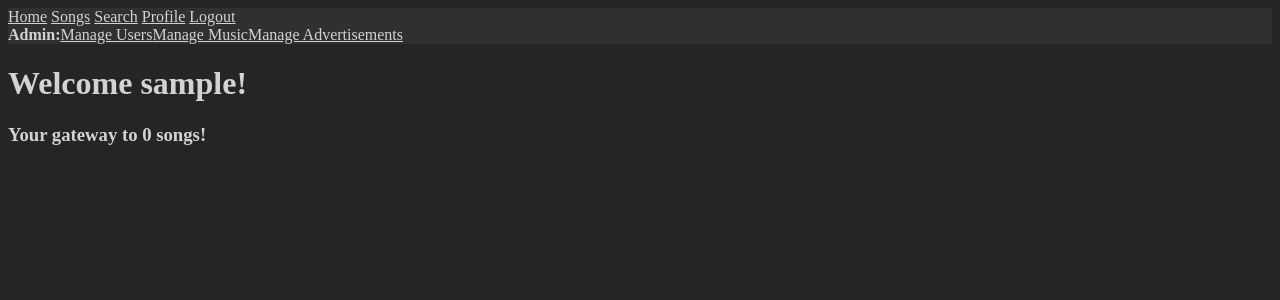
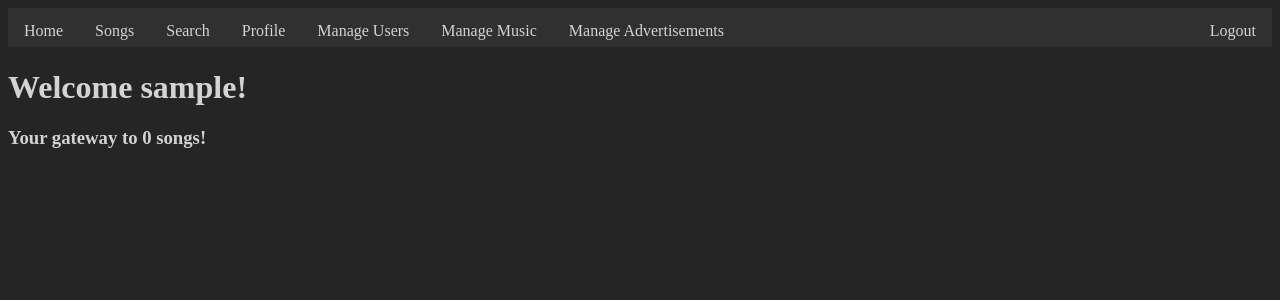
Before and after one commit to alexs2112/CPSC471_Spoofy, a PHP site: page /index.php in a window 1280 px wide. Shown: the top 300 px of the page. Run offline with PHP 8.4, Linux system fonts and the light colour scheme; the visitor is signed in with stand-in values (Sample User, id 1); data that the repository does not hold is empty.

Commit message:
menubar glowup

```diff
--- a/Spoofy/modules/menubar.php
+++ b/Spoofy/modules/menubar.php
@@ -10,24 +10,20 @@ echo '<li><a href="/music/search.php">Search</a>&nbsp';
 
 if (isset($_SESSION["LoggedIn"]) && $_SESSION["LoggedIn"]) {
     echo "<li><td><a href='/user/profile.php?UserID=" . $_SESSION['UserID'] . "'>Profile</a>&nbsp</td>";
-    echo '<li><a href="/user/logout.php">Logout</a>&nbsp';
+    echo '<li style="float:right"><a href="/user/logout.php">Logout</a>&nbsp';
 } else {
     echo '<li><a href="/user/login.php">Login</a>&nbsp';
     echo '<li><a href="/user/register.php">Register</a>&nbsp';
 }
 
-echo '</ul>';
-
 // Admin Menubar
 if (isset($_SESSION["LoggedIn"]) && $_SESSION["LoggedIn"] && $_SESSION["Admin"]) {
     echo '
-    <ul class="topnav">
-        <li><a><strong>Admin:</strong></a>
-        <li><a href="/admin/manage_users.php">Manage Users</a>
-        <li><a href="/admin/manage_songs.php">Manage Music</a>
-        <li><a href="/admin/manage_ads.php">Manage Advertisements</a>
-    </ul>';
+        <li><a href="/admin/manage_users.php">Manage Users</a>&nbsp
+        <li><a href="/admin/manage_songs.php">Manage Music</a>&nbsp
+        <li><a href="/admin/manage_ads.php">Manage Advertisements</a>&nbsp';
 }
+echo '</ul>';
 
 // Song Queue
 if (isset($_SESSION["Queue"]) && $_SESSION["Queue"] != null) {
--- a/Spoofy/styles/style.css
+++ b/Spoofy/styles/style.css
@@ -2,7 +2,6 @@
 body {
     background-color: #252526;
     color: lightgrey;
-    text-decoration: none;
 }
 
 /*global text*/
@@ -19,6 +18,8 @@ ul {
     padding: 0;
     overflow: hidden;
     background-color: #303031;
+    width: 100%;
+    height: 5%;
 }
 
 /*menu bar text placement*/
@@ -26,8 +27,17 @@ li {
     float: left;
 }
 
+/*menu bar text*/
+li a {
+    display: block;
+    color: lightgrey;
+    text-align: center;
+    padding: 14px 16px;
+    text-decoration: none;
+}
+
 /*menu bar hover*/
 li a:hover {
-    background-color: #202021;
+    background-color: #8a0e0e5d;
     color: white;
 }
```
